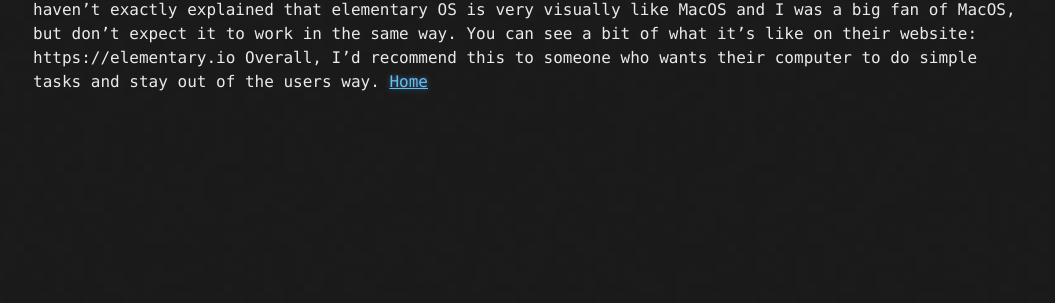
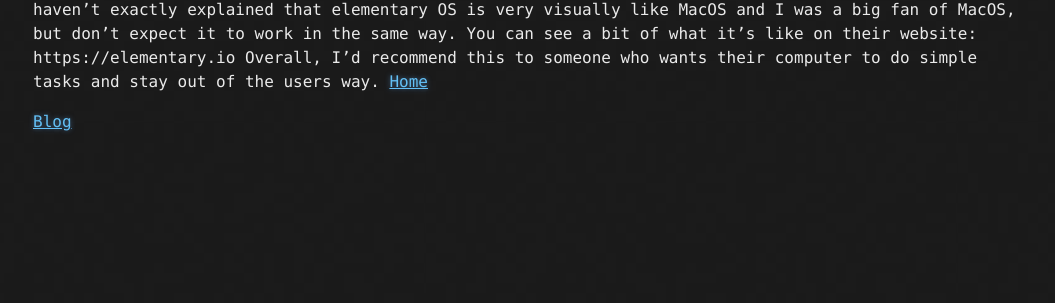
Before and after one commit to windfiresteel/windfiresteel.github.io, a Jekyll site: the page built from _posts/2020-05-11-elementaryOS.md, in a window 1280 px wide. Shown: the part 410-713 px from the top of the page, without its empty margins (107-1162 px from the left). Built offline with Jekyll 4.4.1, drawn with Linux system fonts in a browser that asks for light colours.

Commit message:
Update 2020-05-11-elementaryOS.md

```diff
--- a/_posts/2020-05-11-elementaryOS.md
+++ b/_posts/2020-05-11-elementaryOS.md
@@ -1,6 +1,7 @@
 ---
 layout: post
-tags: linux tech
+category: Blog
+tags: linux
 title: elementary OS is alright
 ---
 
```
